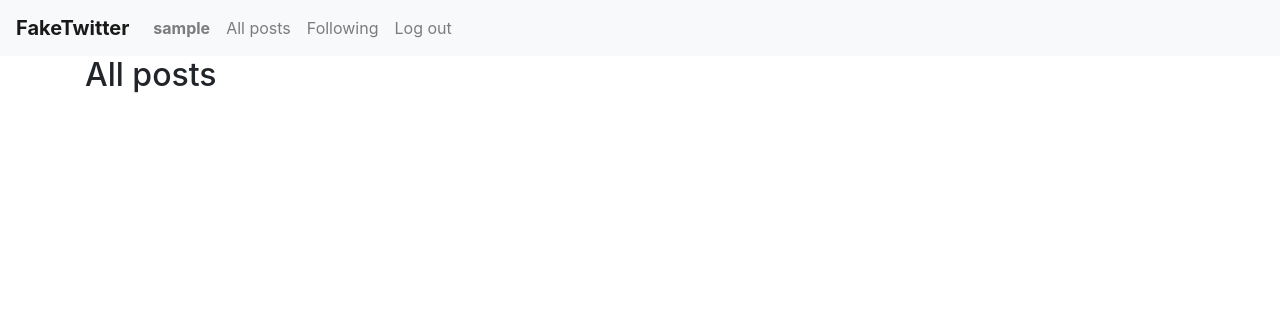
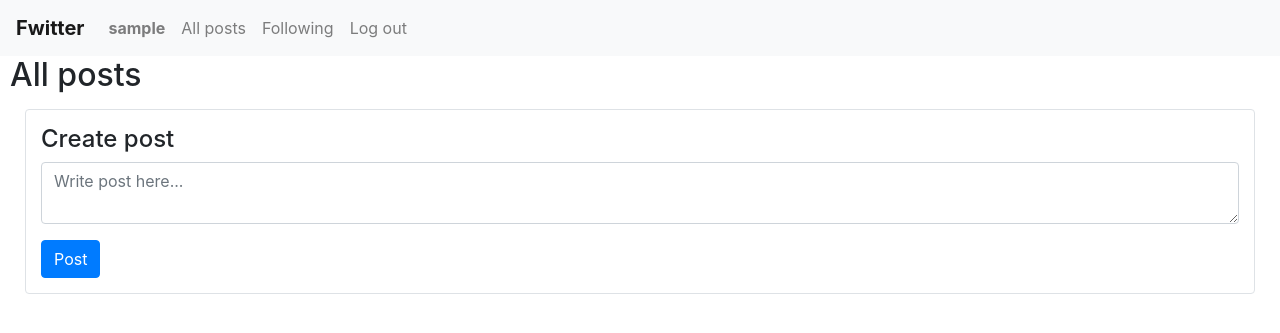
Before and after one commit to MichailExplore/project4, a Django app: page / in a window 1280 px wide. Shown: the top 333 px of the page. Run offline with Django 3.2, Linux system fonts and the light colour scheme; the visitor is signed in with stand-in values (Sample User, id 1); some libraries are stand-ins or nearby versions.

Commit message:
added textfield; added rounded border and margin/padding

```diff
--- a/network/static/network/styles.css
+++ b/network/static/network/styles.css
@@ -0,0 +1,8 @@
+.main {
+    margin-left: 10px;
+    margin-right: 10px;
+}
+
+textarea {
+    width: 100%;
+}
--- a/network/templates/network/index.html
+++ b/network/templates/network/index.html
@@ -1,12 +1,25 @@
 {% extends 'network/layout.html' %}
 
 {% block body %}
+
+    <h2>All posts</h2>
 
     {% if message %}
         <div class='alert alert-dark' role='alert'>{{ message }}</div>
     {% endif %}
 
-    <div class='container'>
-        <h2>All posts</h2>
-    </div>
+    {% if user.is_authenticated %}
+        <div class='border rounded' style='margin:15px; padding: 15px;'>
+            <form>
+                {% csrf_token %}
+
+                <h4>Create post</h4>
+                <div class='form-group'>
+                    <textarea placeholder='Write post here...' class='form-control'></textarea>
+                </div>
+                <input class='btn btn-primary' type='submit' value='Post'>
+
+            </form>
+        </div>
+    {% endif %}
 {% endblock %}
--- a/network/templates/network/layout.html
+++ b/network/templates/network/layout.html
@@ -11,7 +11,7 @@
     <body>
 
         <nav class='navbar navbar-expand-lg navbar-light bg-light'>
-            <a style='font-weight: bold;' class='navbar-brand'>FakeTwitter</a>
+            <a style='font-weight: bold;' class='navbar-brand'>Fwitter</a>
             <div>
               <ul class='navbar-nav mr-auto'>
                 {% if user.is_authenticated %}
@@ -42,8 +42,10 @@
           </nav>
 
         <div class='body'>
-            {% block body %}
-            {% endblock %}
+            <div class='main'>
+                {% block body %}
+                {% endblock %}
+            </div>
         </div>
     </body>
 </html>
--- a/network/templates/network/register.html
+++ b/network/templates/network/register.html
@@ -10,6 +10,7 @@
 
     <form action='{% url "register" %}' method='post'>
         {% csrf_token %}
+        <div class='border rounded' style='margin:15px; padding: 15px;'>
             <div class='form-group'>
                 <input class='form-control' autofocus type='text' name='username' placeholder='Username'>
             </div>
@@ -23,6 +24,7 @@
                 <input class='form-control' type='password' name='confirmation' placeholder='Confirm Password'>
             </div>
             <input class='btn btn-primary' type='submit' value='Register'>
+        </div>
     </form>
 
     Already have an account? <a href='{% url "login" %}'>Log In here.</a>
```
Also changed, not shown: network/templates/network/login.html (+8 -6 lines). Lines whose indentation alone changed are shown as unchanged.
